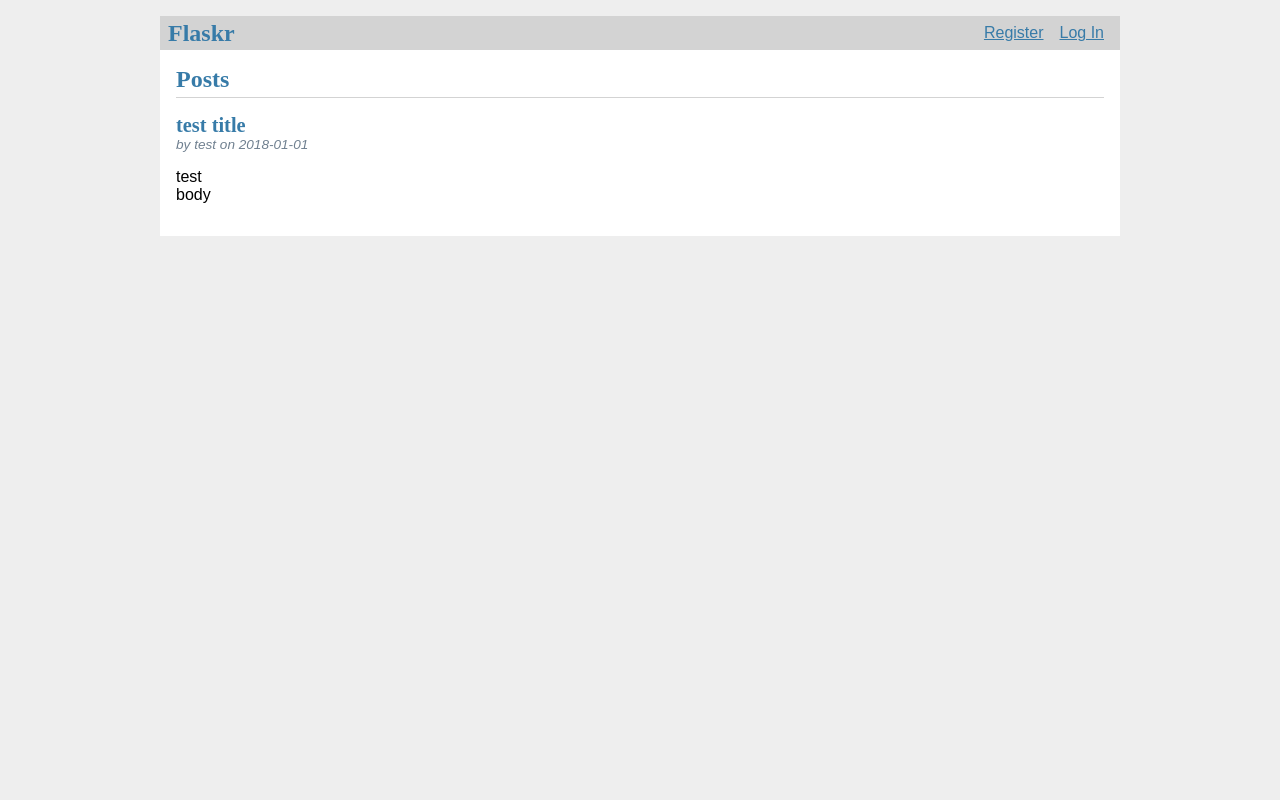
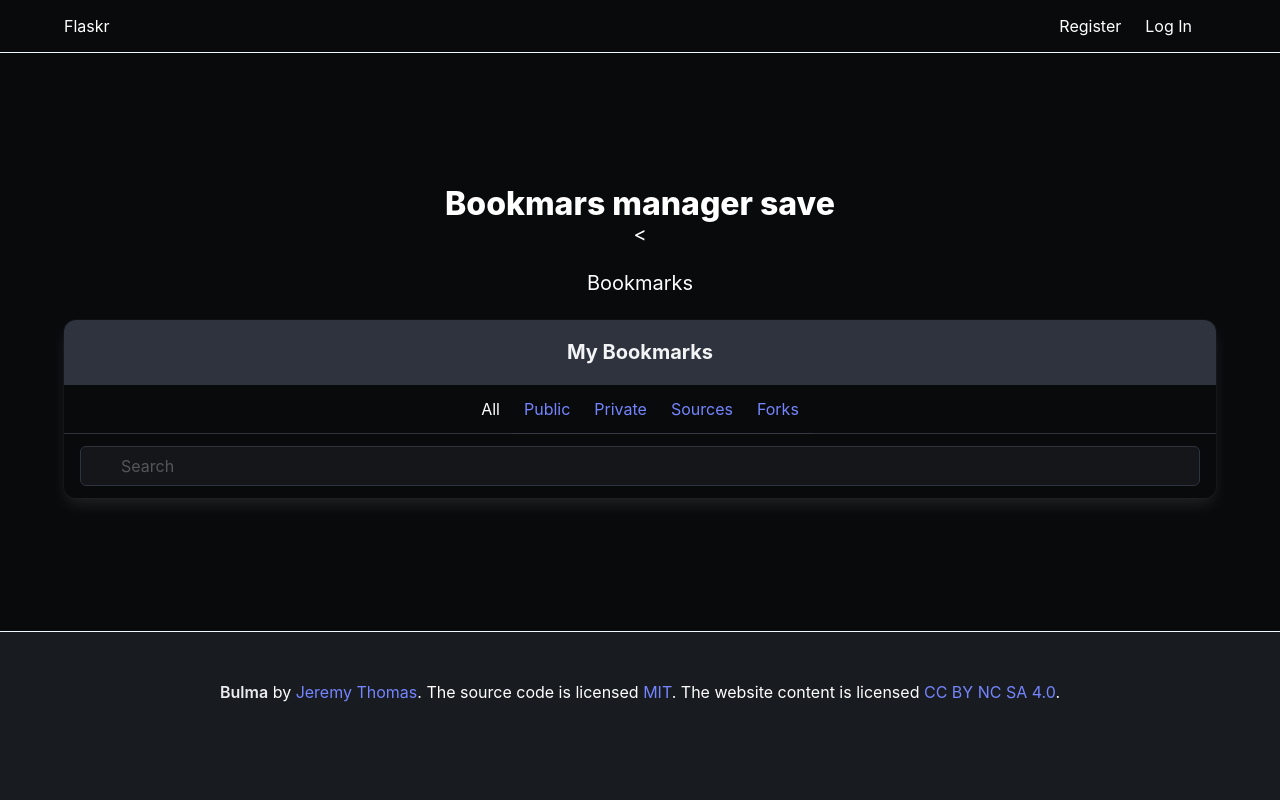
Before and after one commit to Kenkyoo/flask-bookmarks, a Flask app: page / in a window 1280 px wide. Run offline with Flask 3, Linux system fonts and the light colour scheme; data comes from the database, SQL or seed files in the repository.

Commit message:
add BulmaCSS and set styles

```diff
--- a/flaskr/templates/base.html
+++ b/flaskr/templates/base.html
@@ -1,24 +1,77 @@
 <!doctype html>
+<html data-theme="dark">
 <title>{% block title %}{% endblock %} - Flaskr</title>
-<link rel="stylesheet" href="{{ url_for('static', filename='style.css') }}">
-<nav>
-  <h1>Flaskr</h1>
-  <ul>
+<link
+  rel="stylesheet"
+  href="https://cdn.jsdelivr.net/npm/bulma@1.0.4/css/bulma.min.css"
+>
+<section class="hero is-black is-fullheight">
+  <!-- Hero head: will stick at the top -->
+  <div class="hero-head" style="border-bottom: 1px solid aliceblue">
+    <header class="navbar">
+      <div class="container">
+        <div class="navbar-brand">
+          <a class="navbar-item">
+            Flaskr
+          </a>
+          <span class="navbar-burger" data-target="navbarMenuHeroC">
+            <span></span>
+            <span></span>
+            <span></span>
+            <span></span>
+          </span>
+        </div>
+        <div id="navbarMenuHeroC" class="navbar-menu">
+          <div class="navbar-end">
       {% if g.user %}
-      <li><span>{{ g.user['username'] }}</span>
-      <li><a href="{{ url_for('auth.logout') }}">Log Out</a>
+        <a class="navbar-item"><span>{{ g.user['username'] }}</span>
+        <a class="navbar-item" href="{{ url_for('auth.logout') }}">Log Out</a>
       {% else %}
-      <li><a href="{{ url_for('auth.register') }}">Register</a>
-      <li><a href="{{ url_for('auth.login') }}">Log In</a>
+        <a class="navbar-item" href="{{ url_for('auth.register') }}">Register</a>
+        <a class="navbar-item" href="{{ url_for('auth.login') }}">Log In</a>
       {% endif %}
-  </ul>
-</nav>
-<section class="content">
-  <header>
-    {% block header %}{% endblock %}
+            <span class="navbar-item">
+              {% if g.user %}
+              <a href="{{ url_for('bookmarks.create') }}" class="button is-dark is-inverted">
+                <span class="icon">
+                  <i class="fab fa-github"></i>
+                </span>
+                <span>New</span>
+              </a>
+              {% endif %}
+            </span>
+          </div>
+        </div>
+      </div>
     </header>
+  </div>
+
+  <!-- Hero content: will be in the middle -->
+  <div class="hero-body">
+    <div class="container has-text-centered">
+      <p class="title">Bookmars manager save</p>
+      <p class="subtitle">{% block header %}{% endblock %}</p>
       {% for message in get_flashed_messages() %}
         <div class="flash">{{ message }}</div>
       {% endfor %}
+
     {% block content %}{% endblock %}
+    </div>
+  </div>
+  <!-- Hero footer: will stick at the bottom -->
+  <div class="hero-foot" style="border-top: 1px solid aliceblue">
+    <footer class="footer">
+  <div class="content has-text-centered">
+    <p>
+      <strong>Bulma</strong> by <a href="https://jgthms.com">Jeremy Thomas</a>.
+      The source code is licensed
+      <a href="https://opensource.org/license/mit">MIT</a>. The
+      website content is licensed
+      <a href="https://creativecommons.org/licenses/by-nc-sa/4.0//"
+        >CC BY NC SA 4.0</a
+      >.
+    </p>
+  </div>
+</footer>
+  </div>
 </section>
--- a/flaskr/templates/bookmarks/index.html
+++ b/flaskr/templates/bookmarks/index.html
@@ -1,28 +1,35 @@
 {% extends 'base.html' %}
+{% block header %}
+  <<p class="subtitle">{% block title %}Bookmarks{% endblock %}</p>
+{% endblock %}
+{% block content %}
+<article class="panel is-dark">
+  <p class="panel-heading">My Bookmarks</p>
+  <p class="panel-tabs">
+    <a class="is-active">All</a>
+    <a>Public</a>
+    <a>Private</a>
+    <a>Sources</a>
+    <a>Forks</a>
+  </p>
+  <div class="panel-block">
+    <p class="control has-icons-left">
+      <input class="input is-dark" type="text" placeholder="Search" />
+      <span class="icon is-left">
+        <i class="fas fa-search" aria-hidden="true"></i>
+      </span>
+    </p>
+  </div>
+  {% for bookmark in bookmarks %}
+  {% if g.user and g.user['id'] == bookmark['author_id'] %}
+    <a class="panel-block" href="{{ url_for('bookmarks.update', id=bookmark['id']) }}">
 
-{% block header %}
-  <h1>{% block title %}Posts{% endblock %}</h1>
-  {% if g.user %}
-    <a class="action" href="{{ url_for('bookmarks.create') }}">New</a>
+    <span class="panel-icon">
+      <i class="fas fa-book" aria-hidden="true"></i>
+    </span>
+    {{ bookmark['title'] }}
+  </a>
   {% endif %}
+  {% endfor %}
+</article>
 {% endblock %}
-
-{% block content %}
-  {% for bookmark in bookmarks %}
-    <article class="post">
-      <header>
-        <div>
-          <h1>{{ bookmark['title'] }}</h1>
-          <div class="about">by {{ bookmark['username'] }} on {{ bookmark['created'].strftime('%Y-%m-%d') }}</div>
-        </div>
-        {% if g.user['id'] == bookmark['author_id'] %}
-          <a class="action" href="{{ url_for('bookmarks.update', id=bookmark['id']) }}">Edit</a>
-        {% endif %}
-      </header>
-      <p class="body">{{ bookmark['body'] }}</p>
-    </article>
-    {% if not loop.last %}
-      <hr>
-    {% endif %}
-  {% endfor %}
-{% endblock %}
```
Lines whose indentation alone changed are shown as unchanged.
